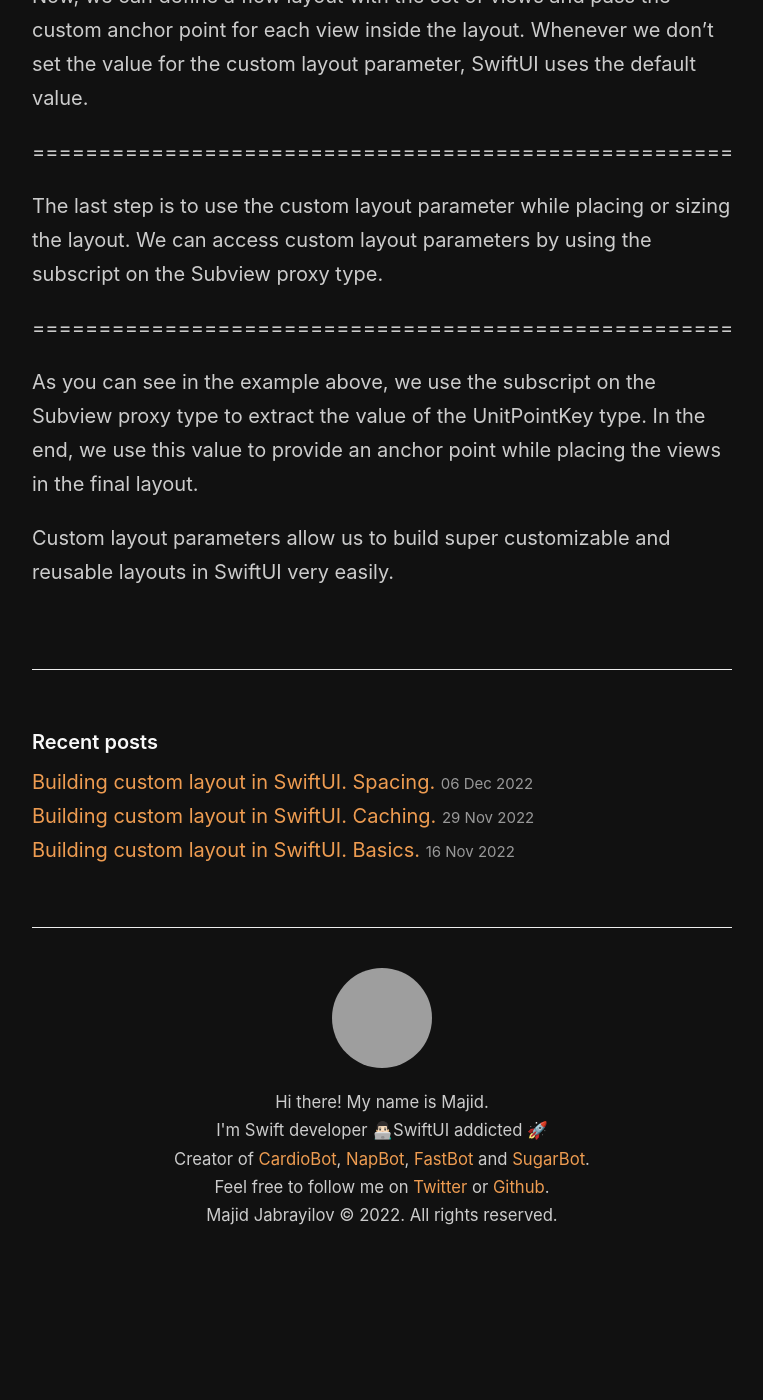
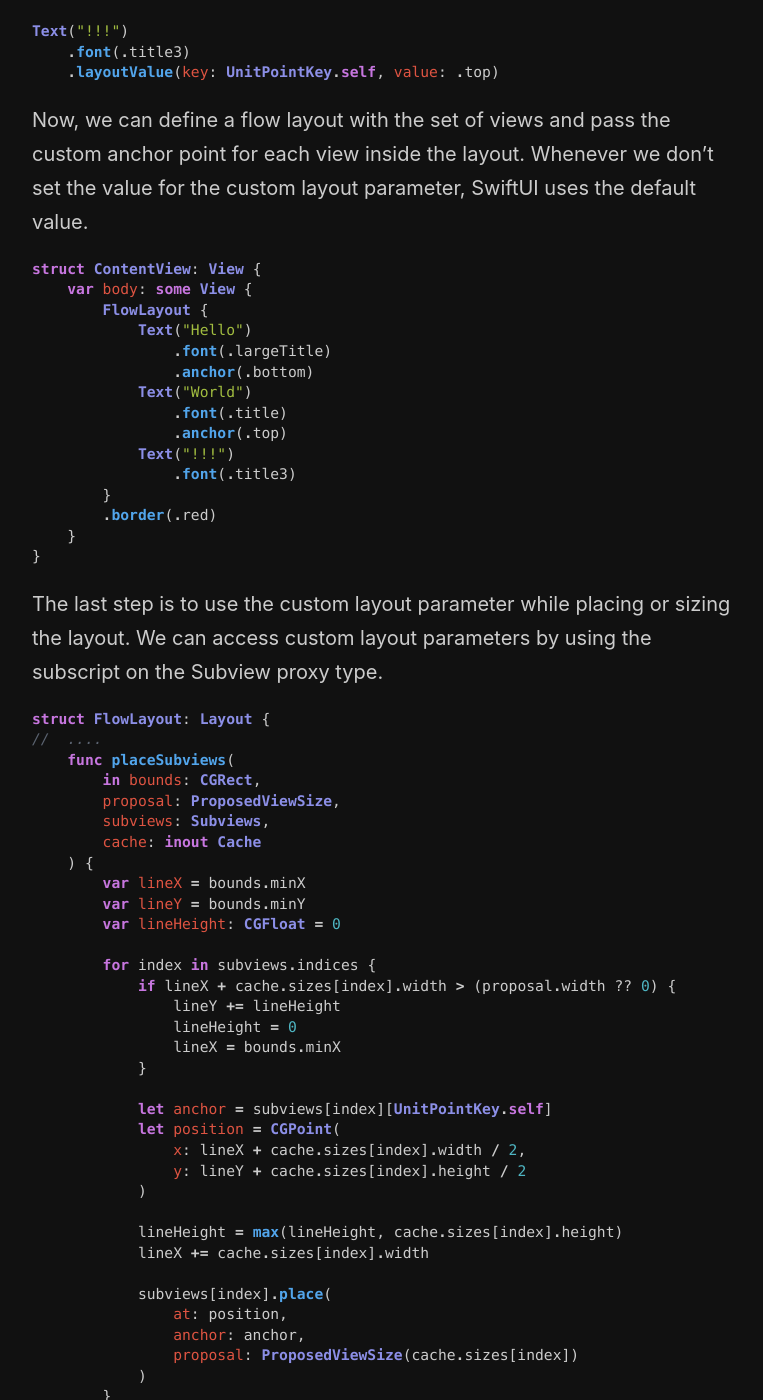
Before and after one commit to mecid/mecid.github.io, a Jekyll site: the page built from _posts/2022-12-14-building-custom-layout-in-swiftui-layoutvaluekey.md, in a window 1280 px wide and 1400 px high, scrolled down 1432 px. Shown: the whole window, without its empty margins (258-1021 px from the left). Built offline with Jekyll 4.4.1, drawn with Linux system fonts in a browser that asks for light colours; before the commit the page ends 2702 px from its top, so only the background shows below that; some of the changed text lies outside the part shown; grey boxes are pictures that could not be loaded.

Commit message:
layout value key code examples added

````diff
--- a/_posts/2022-12-14-building-custom-layout-in-swiftui-layoutvaluekey.md
+++ b/_posts/2022-12-14-building-custom-layout-in-swiftui-layoutvaluekey.md
@@ -11,23 +11,90 @@ SwiftUI provides us with the LayoutValueKey protocol allowing us to register a c
 
 First, we should define a type conforming to the LayoutValueKey protocol.
 
-=====================================================
+```swift
+struct UnitPointKey: LayoutValueKey {
+    static var defaultValue: UnitPoint = .center
+}
+```
 
 Creating a custom layout parameter is pretty straightforward. The only thing we have to do is to provide a default value for the parameter. Second, we should create an extension on the View type to simplify passing the custom layout parameters.
 
-=====================================================
+```swift
+extension View {
+    func anchor(_ anchor: UnitPoint) -> some View {
+        layoutValue(key: UnitPointKey.self, value: anchor)
+    }
+}
+```
 
 As you can see in the example above, we use the layoutValue view modifier to attach the particular value to the specific type conforming to the LayoutValueKey protocol. We can use the layoutValue view modifier without creating an extension on the View type, but the extension provides a much nicer and cleaner API.
 
-=====================================================
+```swift
+Text("!!!")
+    .font(.title3)
+    .layoutValue(key: UnitPointKey.self, value: .top)
+```
 
 Now, we can define a flow layout with the set of views and pass the custom anchor point for each view inside the layout. Whenever we don't set the value for the custom layout parameter, SwiftUI uses the default value.
 
-=====================================================
+```swift
+struct ContentView: View {
+    var body: some View {
+        FlowLayout {
+            Text("Hello")
+                .font(.largeTitle)
+                .anchor(.bottom)
+            Text("World")
+                .font(.title)
+                .anchor(.top)
+            Text("!!!")
+                .font(.title3)
+        }
+        .border(.red)
+    }
+}
+```
 
 The last step is to use the custom layout parameter while placing or sizing the layout. We can access custom layout parameters by using the subscript on the Subview proxy type.
 
-=====================================================
+```swift
+struct FlowLayout: Layout {
+//  ....
+    func placeSubviews(
+        in bounds: CGRect,
+        proposal: ProposedViewSize,
+        subviews: Subviews,
+        cache: inout Cache
+    ) {
+        var lineX = bounds.minX
+        var lineY = bounds.minY
+        var lineHeight: CGFloat = 0
+
+        for index in subviews.indices {
+            if lineX + cache.sizes[index].width > (proposal.width ?? 0) {
+                lineY += lineHeight
+                lineHeight = 0
+                lineX = bounds.minX
+            }
+
+            let anchor = subviews[index][UnitPointKey.self]
+            let position = CGPoint(
+                x: lineX + cache.sizes[index].width / 2,
+                y: lineY + cache.sizes[index].height / 2
+            )
+
+            lineHeight = max(lineHeight, cache.sizes[index].height)
+            lineX += cache.sizes[index].width
+
+            subviews[index].place(
+                at: position,
+                anchor: anchor,
+                proposal: ProposedViewSize(cache.sizes[index])
+            )
+        }
+    }
+}
+```
 
 As you can see in the example above, we use the subscript on the Subview proxy type to extract the value of the UnitPointKey type. In the end, we use this value to provide an anchor point while placing the views in the final layout.
 
````
